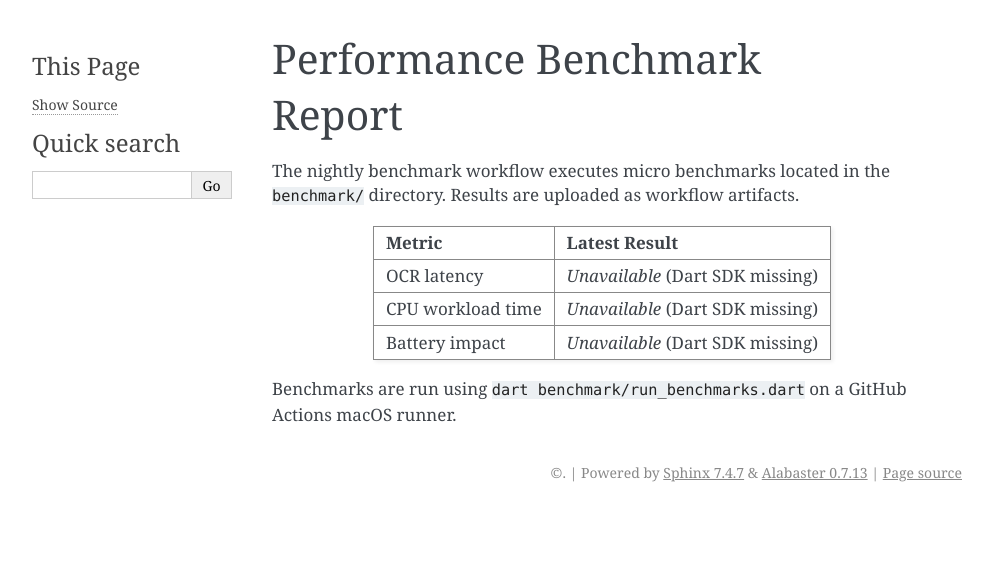
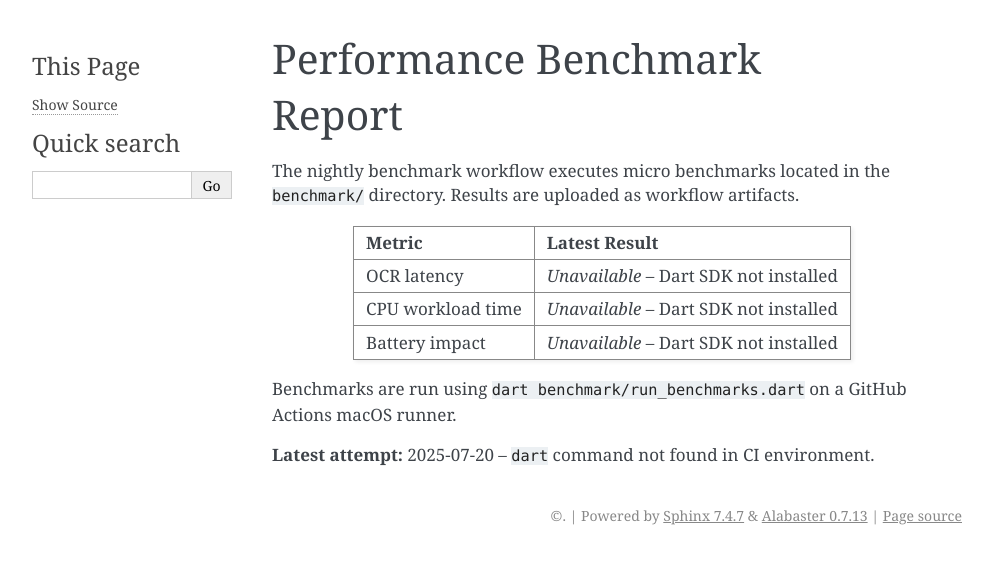
Before and after one commit to MoysesPimenta/PixPricer, a Sphinx documentation site: the page built from docs/perf_report.md, in a window 1280 px wide. Shown: the top 564 px of the page, without its empty margins (148-1141 px from the left). Built offline with Sphinx 7.4.7, drawn with Linux system fonts in a browser that asks for light colours.

Commit message:
docs: record benchmark attempt

```diff
--- a/docs/perf_report.md
+++ b/docs/perf_report.md
@@ -7,9 +7,11 @@ The nightly benchmark workflow executes micro benchmarks located in the
 
 | Metric | Latest Result |
 | ------ | ------------- |
-| OCR latency | *Unavailable* (Dart SDK missing) |
-| CPU workload time | *Unavailable* (Dart SDK missing) |
-| Battery impact | *Unavailable* (Dart SDK missing) |
+| OCR latency | *Unavailable* – Dart SDK not installed |
+| CPU workload time | *Unavailable* – Dart SDK not installed |
+| Battery impact | *Unavailable* – Dart SDK not installed |
 
 Benchmarks are run using `dart benchmark/run_benchmarks.dart` on a GitHub
 Actions macOS runner.
+
+**Latest attempt:** 2025‑07‑20 – `dart` command not found in CI environment.
```
Also changed, not shown: README.md (+1 -1 lines).
